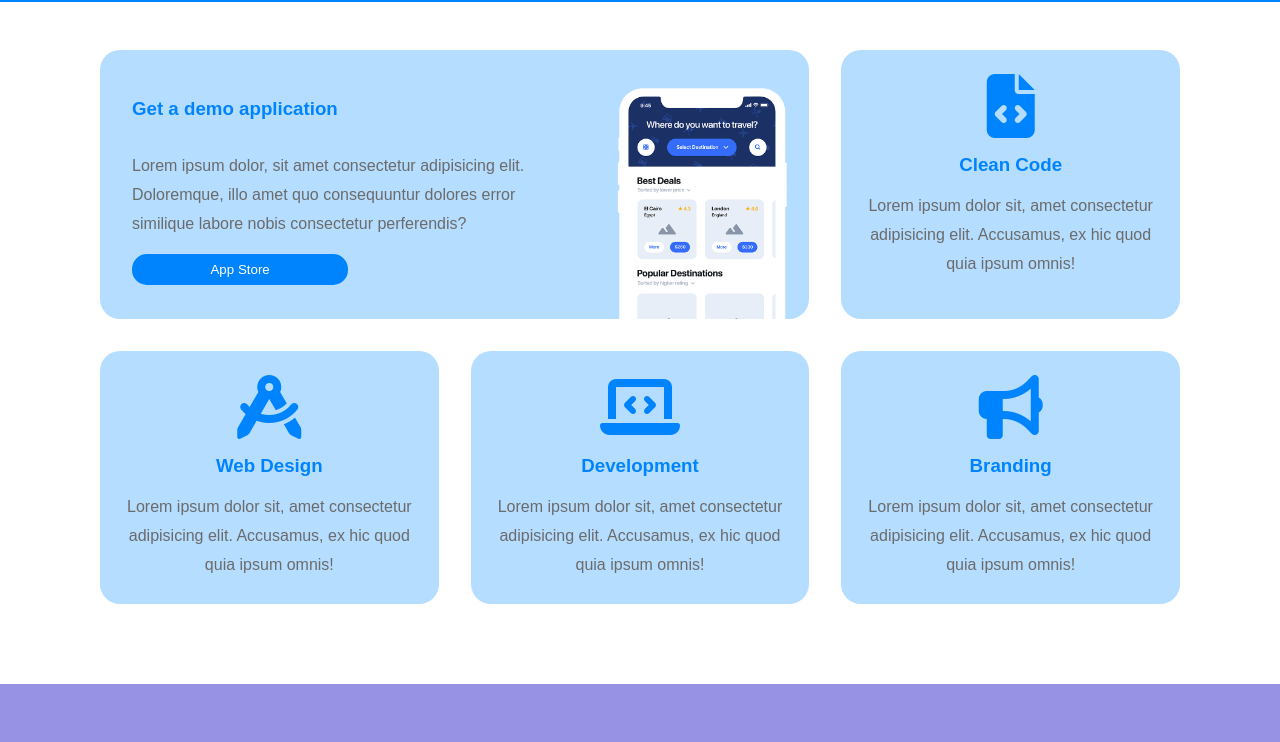
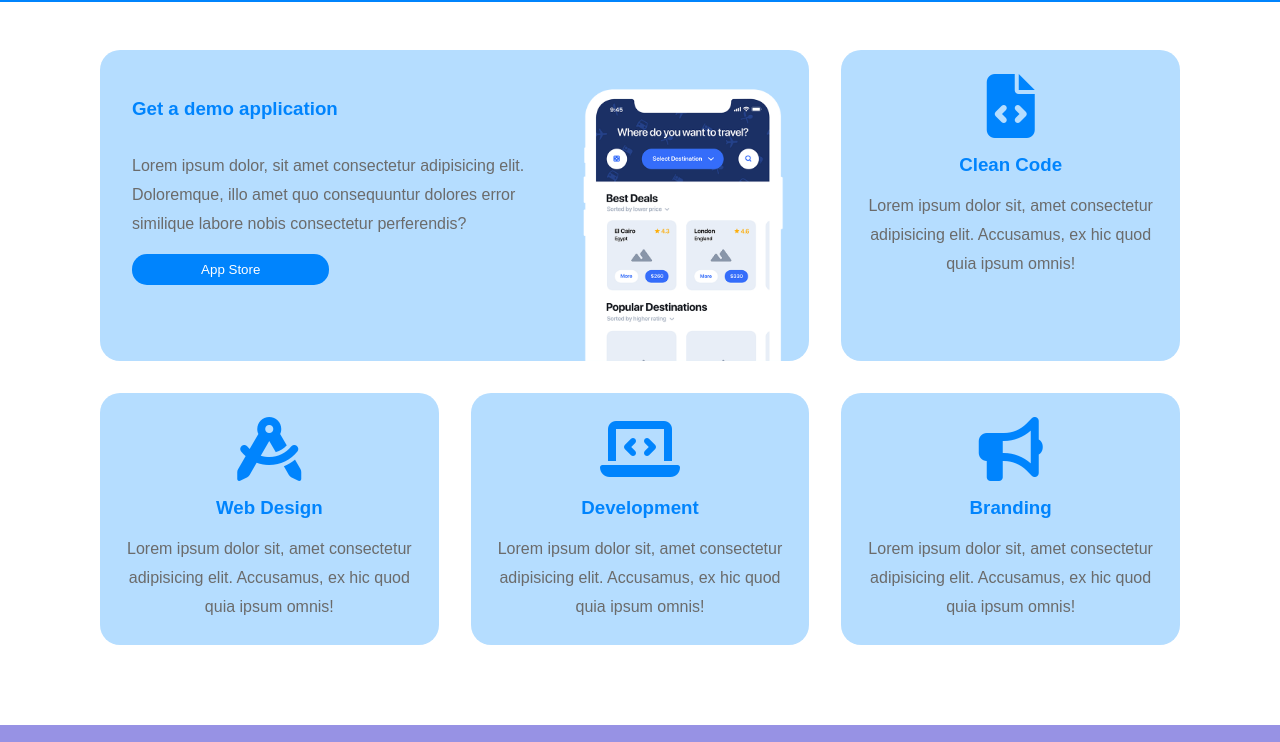
Before and after one commit to MatteoTarabella04/htmlcss-responsive-layout, a plain HTML site: page index.html in a window 1280 px wide. Shown: the part 58-800 px from the top of the page. Drawn offline with Linux system fonts and the light colour scheme.

Commit message:
fix demo section responsive

```diff
--- a/assets/css/style.css
+++ b/assets/css/style.css
@@ -166,13 +166,13 @@ footer {
 }
 
 .card_1, .card_2 {
+    flex-direction: column;
     background-color: var(--lighter-blue);
     min-height: 100%;
 
 }
 
 .left-c {
-    width: 70%;
     flex-direction: column;
     gap: 1rem;
     padding: 2rem;
@@ -196,7 +196,6 @@ footer {
 }
 
 .right-c {
-    width: 30%;
     padding-top: 2rem;
 }
 
@@ -539,6 +538,14 @@ span.icon {
         width: calc(100% / 12 * 8);
     }
 
+    .card_1_md {
+        flex-direction: column;
+    }
+
+    .right-c-md {
+        width: 30%;
+    }
+
     .part_card_lg {
         flex-direction: row;
     }
@@ -585,6 +592,14 @@ span.icon {
         width: calc(100% / 12 * 8);
     }
 
+    .card_1_lg {
+        flex-direction: row;
+    }
+
+    .right-c-lg {
+        width: 100%;
+    }
+
     .flex_plan_lg {
         align-items: flex-end;
         justify-content: flex-start;
--- a/index.html
+++ b/index.html
@@ -36,7 +36,7 @@
                 <div class="container">
                     <div class="row">
                         <div class="col_12 col_lg_8 col_md_8">
-                            <div class="card_1 flex">
+                            <div class="card_1 card_1_lg card_1_md flex">
                                 <div class="left-c flex">
                                     <h3>Get a demo application</h3>
 
@@ -50,7 +50,7 @@
                                     <button>App Store</button>
                                 </div>
 
-                                <div class="right-c flex">
+                                <div class="right-c right-c-lg right-c-md flex">
                                     <img src="./assets/img/phone.png" alt="">
                                 </div>
                             </div>
```
